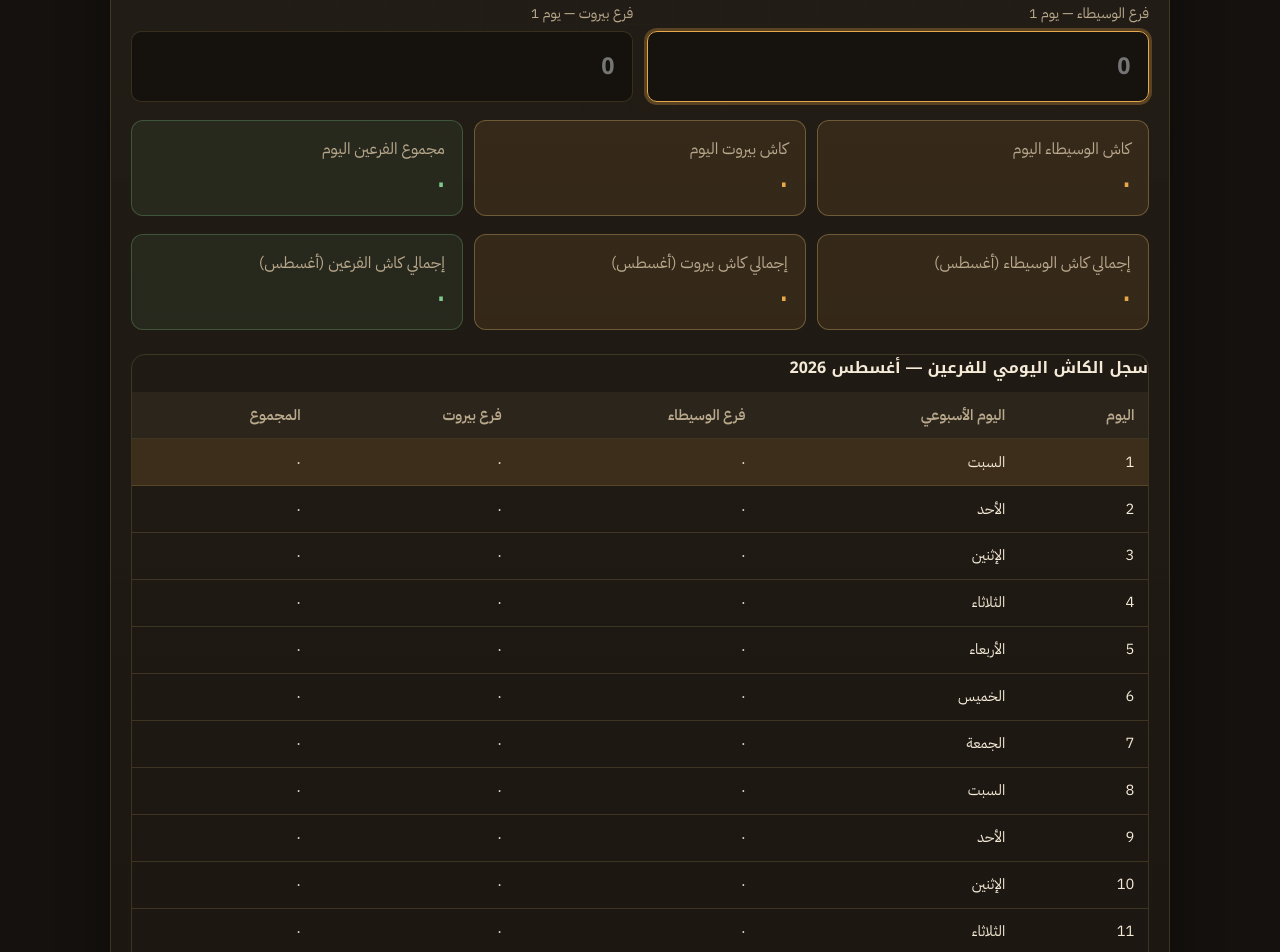
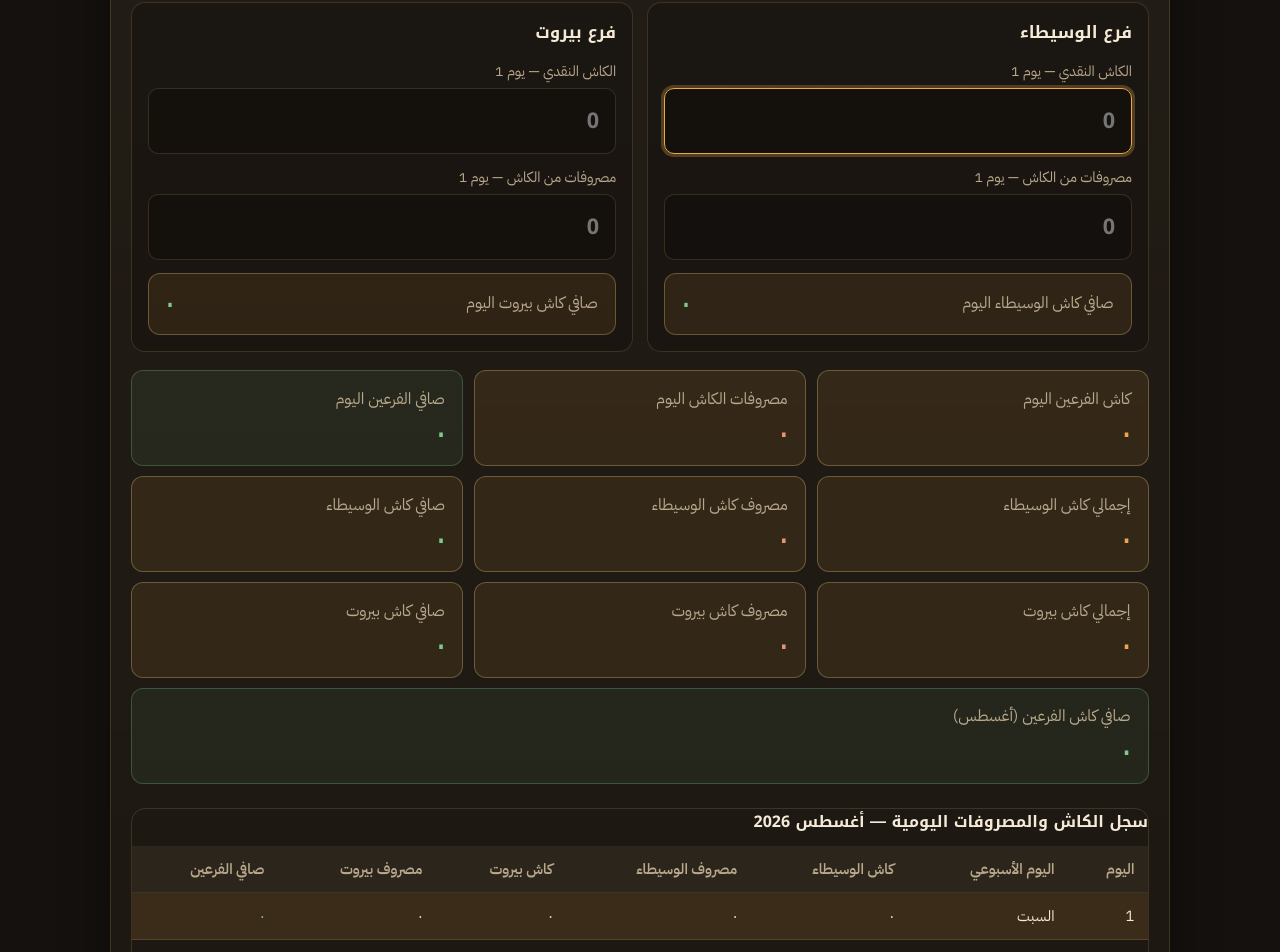
Before and after one commit to CabaFar/Fars, a React (Vite) app: page / in a window 1280 px wide. Shown: the part 600-1552 px from the top of the page. Built offline with nearby package versions, Linux system fonts and the light colour scheme.

Commit message:
Add daily cash expense fields for both branches
Each August day now records cash in and cash-out expenses per branch,
with net cash totals and a monthly ledger of both amounts.

Co-authored-by: CabaFar <CabaFar@users.noreply.github.com>

```diff
--- a/src/App.tsx
+++ b/src/App.tsx
@@ -13,6 +13,7 @@ import {
   emptySales,
   formatMoney,
   sumCashMonth,
+  sumCashExpensesMonth,
   sumExpenseDay,
   sumSalesDay,
   type AppData,
@@ -103,16 +104,31 @@ function App() {
   const wasitaCashTotal = sumCashMonth(data.wasita)
   const beirutCashTotal = sumCashMonth(data.beirut)
   const grandCashTotal = wasitaCashTotal + beirutCashTotal
+  const wasitaCashExpenseTotal = sumCashExpensesMonth(data.wasita)
+  const beirutCashExpenseTotal = sumCashExpensesMonth(data.beirut)
+  const grandCashExpenseTotal = wasitaCashExpenseTotal + beirutCashExpenseTotal
   const wasitaDayCash = data.wasita.sales[key]?.cash || 0
   const beirutDayCash = data.beirut.sales[key]?.cash || 0
+  const wasitaDayCashExpense = data.wasita.sales[key]?.todayPurchases || 0
+  const beirutDayCashExpense = data.beirut.sales[key]?.todayPurchases || 0
   const bothBranchesDayCash = wasitaDayCash + beirutDayCash
+  const bothBranchesDayCashExpense = wasitaDayCashExpense + beirutDayCashExpense
+  const wasitaDayNetCash = wasitaDayCash - wasitaDayCashExpense
+  const beirutDayNetCash = beirutDayCash - beirutDayCashExpense
+  const bothBranchesDayNetCash = wasitaDayNetCash + beirutDayNetCash
+  const wasitaNetCashTotal = wasitaCashTotal - wasitaCashExpenseTotal
+  const beirutNetCashTotal = beirutCashTotal - beirutCashExpenseTotal
+  const grandNetCashTotal = grandCashTotal - grandCashExpenseTotal
 
   const hasDayData = (day: number) => {
     const k = dateKey(day)
     if (tab === 'cash') {
-      const wasitaCash = data.wasita.sales[k]?.cash || 0
-      const beirutCash = data.beirut.sales[k]?.cash || 0
-      return wasitaCash !== 0 || beirutCash !== 0
+      const wasita = data.wasita.sales[k]
+      const beirut = data.beirut.sales[k]
+      return Boolean(
+        (wasita && (wasita.cash !== 0 || wasita.todayPurchases !== 0)) ||
+          (beirut && (beirut.cash !== 0 || beirut.todayPurchases !== 0)),
+      )
     }
     const s = branchData.sales[k]
     const e = branchData.expenses[k]
@@ -123,7 +139,7 @@ function App() {
 
   const dayHeadHint =
     tab === 'cash'
-      ? `كاش الفرعين اليوم: ${formatMoney(bothBranchesDayCash)}`
+      ? `صافي كاش الفرعين اليوم: ${formatMoney(bothBranchesDayNetCash)}`
       : tab === 'sales'
         ? `إجمالي مبيعات اليوم: ${formatMoney(daySalesTotal)}`
         : `إجمالي مصروفات اليوم: ${formatMoney(dayExpenseTotal)}`
@@ -155,14 +171,14 @@ function App() {
           <span>كاش بيروت</span>
           <strong className="pos">{formatMoney(beirutCashTotal)}</strong>
         </article>
+        <article className="kpi">
+          <span>مصروفات الكاش (الفرعين)</span>
+          <strong className="neg">{formatMoney(grandCashExpenseTotal)}</strong>
+        </article>
         <article className="kpi accent">
-          <span>إجمالي الكاش (الفرعين)</span>
-          <strong className="pos">{formatMoney(grandCashTotal)}</strong>
-        </article>
-        <article className="kpi">
-          <span>صافي الربح (الفرعين)</span>
-          <strong className={grand.netProfit >= 0 ? 'pos' : 'neg'}>
-            {formatMoney(grand.netProfit)}
+          <span>صافي الكاش (الفرعين)</span>
+          <strong className={grandNetCashTotal >= 0 ? 'pos' : 'neg'}>
+            {formatMoney(grandNetCashTotal)}
           </strong>
         </article>
       </section>
@@ -268,13 +284,15 @@ function App() {
         <section className="form-section cash-section">
           <h3>تسجيل الكاش اليومي — فرع الوسيطاء وفرع بيروت</h3>
           <p className="cash-lead">
-            أدخل كاش كل فرع يومياً من 1 إلى {totalDays} أغسطس {YEAR}. الحفظ تلقائي ويرتبط بحقل
-            الكاش في المبيعات لكل فرع.
+            أدخل الكاش ومصروفات الكاش لكل فرع يومياً من 1 إلى {totalDays} أغسطس {YEAR}. الحفظ تلقائي.
           </p>
 
-          <div className="cash-branches">
+          <div className="cash-branch-cards">
+            <article className="cash-branch-card">
+              <h4>فرع الوسيطاء</h4>
+              <div className="cash-branch-fields">
                 <label className="field cash-field">
-              <span>فرع الوسيطاء — يوم {selectedDay}</span>
+                  <span>الكاش النقدي — يوم {selectedDay}</span>
                   <input
                     type="number"
                     inputMode="decimal"
@@ -285,8 +303,33 @@ function App() {
                     onChange={(e) => updateSalesFor('wasita', 'cash', parseNum(e.target.value))}
                   />
                 </label>
+                <label className="field cash-field cash-expense-field">
+                  <span>مصروفات من الكاش — يوم {selectedDay}</span>
+                  <input
+                    type="number"
+                    inputMode="decimal"
+                    step="0.01"
+                    value={wasitaDayCashExpense || ''}
+                    placeholder="0"
+                    onChange={(e) =>
+                      updateSalesFor('wasita', 'todayPurchases', parseNum(e.target.value))
+                    }
+                  />
+                </label>
+              </div>
+              <div className="day-total-bar cash-net-bar">
+                <span>صافي كاش الوسيطاء اليوم</span>
+                <strong className={wasitaDayNetCash >= 0 ? 'pos' : 'neg'}>
+                  {formatMoney(wasitaDayNetCash)}
+                </strong>
+              </div>
+            </article>
+
+            <article className="cash-branch-card">
+              <h4>فرع بيروت</h4>
+              <div className="cash-branch-fields">
                 <label className="field cash-field">
-              <span>فرع بيروت — يوم {selectedDay}</span>
+                  <span>الكاش النقدي — يوم {selectedDay}</span>
                   <input
                     type="number"
                     inputMode="decimal"
@@ -296,56 +339,105 @@ function App() {
                     onChange={(e) => updateSalesFor('beirut', 'cash', parseNum(e.target.value))}
                   />
                 </label>
+                <label className="field cash-field cash-expense-field">
+                  <span>مصروفات من الكاش — يوم {selectedDay}</span>
+                  <input
+                    type="number"
+                    inputMode="decimal"
+                    step="0.01"
+                    value={beirutDayCashExpense || ''}
+                    placeholder="0"
+                    onChange={(e) =>
+                      updateSalesFor('beirut', 'todayPurchases', parseNum(e.target.value))
+                    }
+                  />
+                </label>
+              </div>
+              <div className="day-total-bar cash-net-bar">
+                <span>صافي كاش بيروت اليوم</span>
+                <strong className={beirutDayNetCash >= 0 ? 'pos' : 'neg'}>
+                  {formatMoney(beirutDayNetCash)}
+                </strong>
+              </div>
+            </article>
           </div>
 
           <div className="cash-day-totals">
             <div className="day-total-bar">
-              <span>كاش الوسيطاء اليوم</span>
-              <strong>{formatMoney(wasitaDayCash)}</strong>
+              <span>كاش الفرعين اليوم</span>
+              <strong>{formatMoney(bothBranchesDayCash)}</strong>
             </div>
             <div className="day-total-bar">
-              <span>كاش بيروت اليوم</span>
-              <strong>{formatMoney(beirutDayCash)}</strong>
+              <span>مصروفات الكاش اليوم</span>
+              <strong className="neg">{formatMoney(bothBranchesDayCashExpense)}</strong>
             </div>
             <div className="day-total-bar cash-month-bar">
-              <span>مجموع الفرعين اليوم</span>
-              <strong>{formatMoney(bothBranchesDayCash)}</strong>
+              <span>صافي الفرعين اليوم</span>
+              <strong className={bothBranchesDayNetCash >= 0 ? 'pos' : 'neg'}>
+                {formatMoney(bothBranchesDayNetCash)}
+              </strong>
             </div>
           </div>
 
           <div className="cash-month-summary">
             <div className="day-total-bar">
-              <span>إجمالي كاش الوسيطاء (أغسطس)</span>
+              <span>إجمالي كاش الوسيطاء</span>
               <strong>{formatMoney(wasitaCashTotal)}</strong>
             </div>
             <div className="day-total-bar">
-              <span>إجمالي كاش بيروت (أغسطس)</span>
+              <span>مصروف كاش الوسيطاء</span>
+              <strong className="neg">{formatMoney(wasitaCashExpenseTotal)}</strong>
+            </div>
+            <div className="day-total-bar">
+              <span>صافي كاش الوسيطاء</span>
+              <strong className={wasitaNetCashTotal >= 0 ? 'pos' : 'neg'}>
+                {formatMoney(wasitaNetCashTotal)}
+              </strong>
+            </div>
+            <div className="day-total-bar">
+              <span>إجمالي كاش بيروت</span>
               <strong>{formatMoney(beirutCashTotal)}</strong>
             </div>
-            <div className="day-total-bar cash-month-bar">
-              <span>إجمالي كاش الفرعين (أغسطس)</span>
-              <strong>{formatMoney(grandCashTotal)}</strong>
+            <div className="day-total-bar">
+              <span>مصروف كاش بيروت</span>
+              <strong className="neg">{formatMoney(beirutCashExpenseTotal)}</strong>
+            </div>
+            <div className="day-total-bar">
+              <span>صافي كاش بيروت</span>
+              <strong className={beirutNetCashTotal >= 0 ? 'pos' : 'neg'}>
+                {formatMoney(beirutNetCashTotal)}
+              </strong>
+            </div>
+            <div className="day-total-bar cash-month-bar cash-month-grand">
+              <span>صافي كاش الفرعين (أغسطس)</span>
+              <strong className={grandNetCashTotal >= 0 ? 'pos' : 'neg'}>
+                {formatMoney(grandNetCashTotal)}
+              </strong>
             </div>
           </div>
 
           <div className="month-table-wrap cash-table-wrap">
-            <h4>سجل الكاش اليومي للفرعين — أغسطس {YEAR}</h4>
+            <h4>سجل الكاش والمصروفات اليومية — أغسطس {YEAR}</h4>
             <table className="month-table">
               <thead>
                 <tr>
                   <th>اليوم</th>
                   <th>اليوم الأسبوعي</th>
-                  <th>فرع الوسيطاء</th>
-                  <th>فرع بيروت</th>
-                  <th>المجموع</th>
+                  <th>كاش الوسيطاء</th>
+                  <th>مصروف الوسيطاء</th>
+                  <th>كاش بيروت</th>
+                  <th>مصروف بيروت</th>
+                  <th>صافي الفرعين</th>
                 </tr>
               </thead>
               <tbody>
                 {Array.from({ length: totalDays }, (_, i) => i + 1).map((day) => {
                   const k = dateKey(day)
                   const wasitaCash = data.wasita.sales[k]?.cash || 0
+                  const wasitaExpense = data.wasita.sales[k]?.todayPurchases || 0
                   const beirutCash = data.beirut.sales[k]?.cash || 0
-                  const dayTotal = wasitaCash + beirutCash
+                  const beirutExpense = data.beirut.sales[k]?.todayPurchases || 0
+                  const dayNet = wasitaCash + beirutCash - wasitaExpense - beirutExpense
                   const wd = ARABIC_DAYS[new Date(YEAR, MONTH, day).getDay()]
                   return (
                     <tr
@@ -356,8 +448,14 @@ function App() {
                       <td>{day}</td>
                       <td>{wd}</td>
                       <td className={wasitaCash > 0 ? 'pos' : ''}>{formatMoney(wasitaCash)}</td>
+                      <td className={wasitaExpense > 0 ? 'neg' : ''}>
+                        {formatMoney(wasitaExpense)}
+                      </td>
                       <td className={beirutCash > 0 ? 'pos' : ''}>{formatMoney(beirutCash)}</td>
-                      <td className={dayTotal > 0 ? 'pos' : ''}>{formatMoney(dayTotal)}</td>
+                      <td className={beirutExpense > 0 ? 'neg' : ''}>
+                        {formatMoney(beirutExpense)}
+                      </td>
+                      <td className={dayNet >= 0 ? 'pos' : 'neg'}>{formatMoney(dayNet)}</td>
                     </tr>
                   )
                 })}
@@ -366,8 +464,12 @@ function App() {
                 <tr>
                   <td colSpan={2}>المجموع الشهري</td>
                   <td>{formatMoney(wasitaCashTotal)}</td>
+                  <td>{formatMoney(wasitaCashExpenseTotal)}</td>
                   <td>{formatMoney(beirutCashTotal)}</td>
-                  <td>{formatMoney(grandCashTotal)}</td>
+                  <td>{formatMoney(beirutCashExpenseTotal)}</td>
+                  <td className={grandNetCashTotal >= 0 ? 'pos' : 'neg'}>
+                    {formatMoney(grandNetCashTotal)}
+                  </td>
                 </tr>
               </tfoot>
             </table>
@@ -399,8 +501,8 @@ function App() {
           </div>
           {sales.todayPurchases > 0 && (
             <p className="hint">
-              مشتريات اليوم من الصندوق: {formatMoney(sales.todayPurchases)} — للمطابقة مع
-              صفحة المشتريات (لا تُحتسب مرتين في صافي الربح)
+              مصروفات من الكاش اليوم: {formatMoney(sales.todayPurchases)} — تُسجَّل أيضاً في صفحة
+              الكاش اليومي ولا تُحتسب ضمن إجمالي المبيعات
             </p>
           )}
         </section>
--- a/src/index.css
+++ b/src/index.css
@@ -430,25 +430,62 @@ input {
   font-size: 0.95rem;
 }
 
-.cash-branches {
+.cash-branch-cards {
   display: grid;
   grid-template-columns: repeat(2, minmax(0, 1fr));
   gap: 0.85rem;
 }
 
+.cash-branch-card {
+  padding: 1rem;
+  border-radius: var(--radius);
+  border: 1px solid var(--line);
+  background: rgba(20, 17, 14, 0.45);
+}
+
+.cash-branch-card h4 {
+  margin: 0 0 0.85rem;
+  font-family: var(--font-display);
+  font-size: 1.05rem;
+}
+
+.cash-branch-fields {
+  display: grid;
+  gap: 0.75rem;
+}
+
 .cash-field input {
   font-family: var(--font-display);
-  font-size: 1.45rem;
+  font-size: 1.35rem;
   font-weight: 700;
-  padding: 1rem 1.1rem;
+  padding: 0.9rem 1rem;
 }
 
-.cash-day-totals,
+.cash-expense-field input {
+  color: var(--neg);
+}
+
+.cash-net-bar {
+  margin-top: 0.85rem;
+}
+
+.cash-net-bar strong {
+  font-family: var(--font-display);
+  font-size: 1.15rem;
+}
+
+.cash-day-totals {
+  display: grid;
+  grid-template-columns: repeat(3, minmax(0, 1fr));
+  gap: 0.65rem;
+  margin-top: 1.15rem;
+}
+
 .cash-month-summary {
   display: grid;
   grid-template-columns: repeat(3, minmax(0, 1fr));
   gap: 0.65rem;
-  margin-top: 1.15rem;
+  margin-top: 0.65rem;
 }
 
 .cash-day-totals .day-total-bar,
@@ -457,6 +494,10 @@ input {
   flex-direction: column;
   align-items: flex-start;
   gap: 0.35rem;
+}
+
+.cash-month-grand {
+  grid-column: 1 / -1;
 }
 
 .cash-month-bar {
@@ -588,7 +629,8 @@ input {
   }
 
   .cash-day-totals,
-  .cash-month-summary {
+  .cash-month-summary,
+  .cash-branch-cards {
     grid-template-columns: 1fr;
   }
 }
@@ -599,8 +641,7 @@ input {
     grid-template-columns: 1fr;
   }
 
-  .fields,
-  .cash-branches {
+  .fields {
     grid-template-columns: 1fr;
   }
 
--- a/src/types.ts
+++ b/src/types.ts
@@ -13,7 +13,7 @@ export const SALES_FIELDS = [
   { key: 'exchange1', label: 'صرافه 1' },
   { key: 'visa1', label: 'Visa 1' },
   { key: 'hala', label: 'هلا' },
-  { key: 'todayPurchases', label: 'مشتريات اليوم' },
+  { key: 'todayPurchases', label: 'مصروفات من الكاش' },
   { key: 'cash', label: 'الكاش النقدي' },
   { key: 'deliveryApps', label: 'تطبيقات التوصيل' },
   { key: 'surplusDeficit', label: 'فائض أو عجز' },
@@ -176,3 +176,13 @@ export function sumCashMonth(data: BranchData): number {
   }
   return total
 }
+
+/** إجمالي مصروفات الكاش للفرع خلال أيام أغسطس */
+export function sumCashExpensesMonth(data: BranchData): number {
+  const days = daysInMonth(YEAR, MONTH)
+  let total = 0
+  for (let d = 1; d <= days; d++) {
+    total += data.sales[dateKey(d)]?.todayPurchases || 0
+  }
+  return total
+}
```
Also changed, not shown: 1 other file (tests, documents, lock files or other folders). Lines whose indentation alone changed are shown as unchanged.
